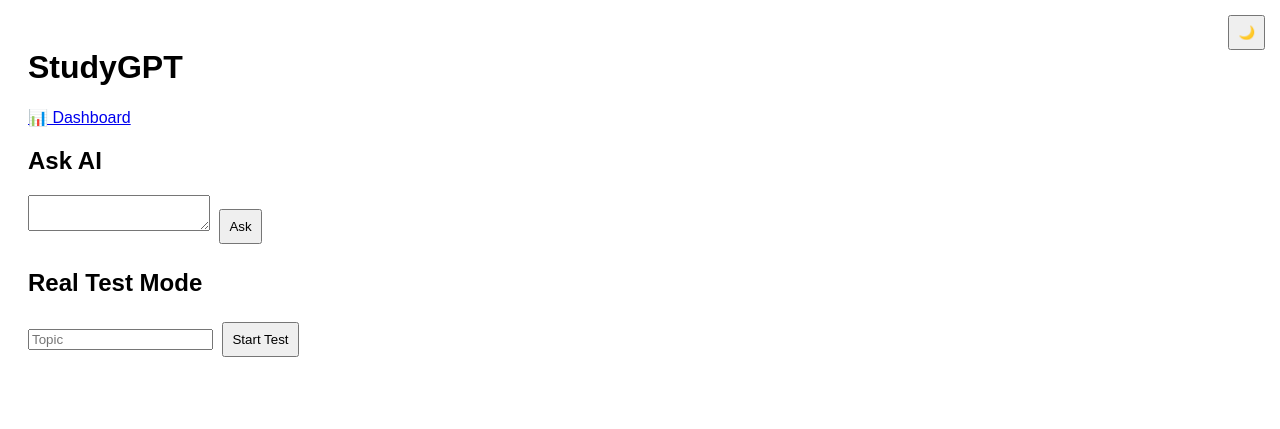
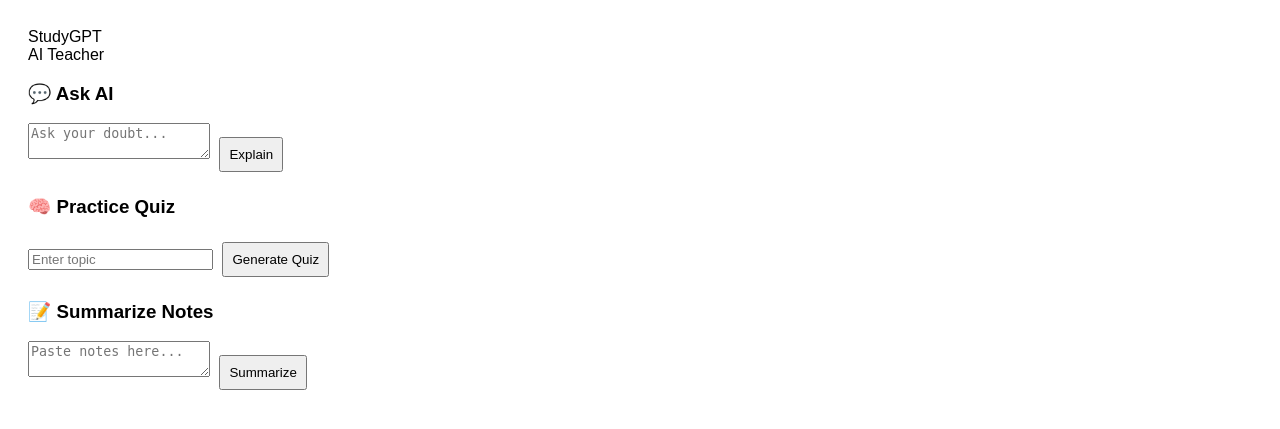
Before and after one commit to Tarunmaker/StudyGPT, a Flask app: page / in a window 1280 px wide. Shown: the top 429 px of the page. Run offline with Flask 3, Linux system fonts and the light colour scheme.

Commit message:
Update index.html

```diff
--- a/templates/index.html
+++ b/templates/index.html
@@ -1,29 +1,45 @@
 <!DOCTYPE html>
-<html>
+<html lang="en">
 <head>
-<title>StudyGPT</title>
-<link rel="stylesheet" href="/static/style.css">
+  <meta charset="UTF-8">
+  <title>StudyGPT</title>
+  <link rel="stylesheet" href="/static/style.css">
+  <meta name="viewport" content="width=device-width, initial-scale=1.0">
 </head>
-<body class="light">
+<body>
 
-<button class="toggle" onclick="toggleMode()">🌙</button>
+<header class="navbar">
+  <div class="logo">StudyGPT</div>
+  <span class="badge">AI Teacher</span>
+</header>
 
-<h1>StudyGPT</h1>
-<a href="/dashboard">📊 Dashboard</a>
+<div class="container">
 
-<section>
-<h2>Ask AI</h2>
-<textarea id="question"></textarea>
-<button onclick="askAI()">Ask</button>
-<div id="answer"></div>
-</section>
+  <!-- ASK AI -->
+  <section class="card">
+    <h3>💬 Ask AI</h3>
+    <textarea id="question" placeholder="Ask your doubt..."></textarea>
+    <button onclick="askAI()">Explain</button>
+    <div id="answer" class="output"></div>
+  </section>
 
-<section>
-<h2>Real Test Mode</h2>
-<input id="topic" placeholder="Topic">
-<button onclick="startTest()">Start Test</button>
-<div id="testBox"></div>
-</section>
+  <!-- QUIZ -->
+  <section class="card">
+    <h3>🧠 Practice Quiz</h3>
+    <input id="topic" placeholder="Enter topic">
+    <button onclick="generateQuiz()">Generate Quiz</button>
+    <div id="quiz" class="output"></div>
+  </section>
+
+  <!-- SUMMARIZE -->
+  <section class="card">
+    <h3>📝 Summarize Notes</h3>
+    <textarea id="notes" placeholder="Paste notes here..."></textarea>
+    <button onclick="summarizeNotes()">Summarize</button>
+    <div id="summary" class="output"></div>
+  </section>
+
+</div>
 
 <script src="/static/script.js"></script>
 </body>
```
